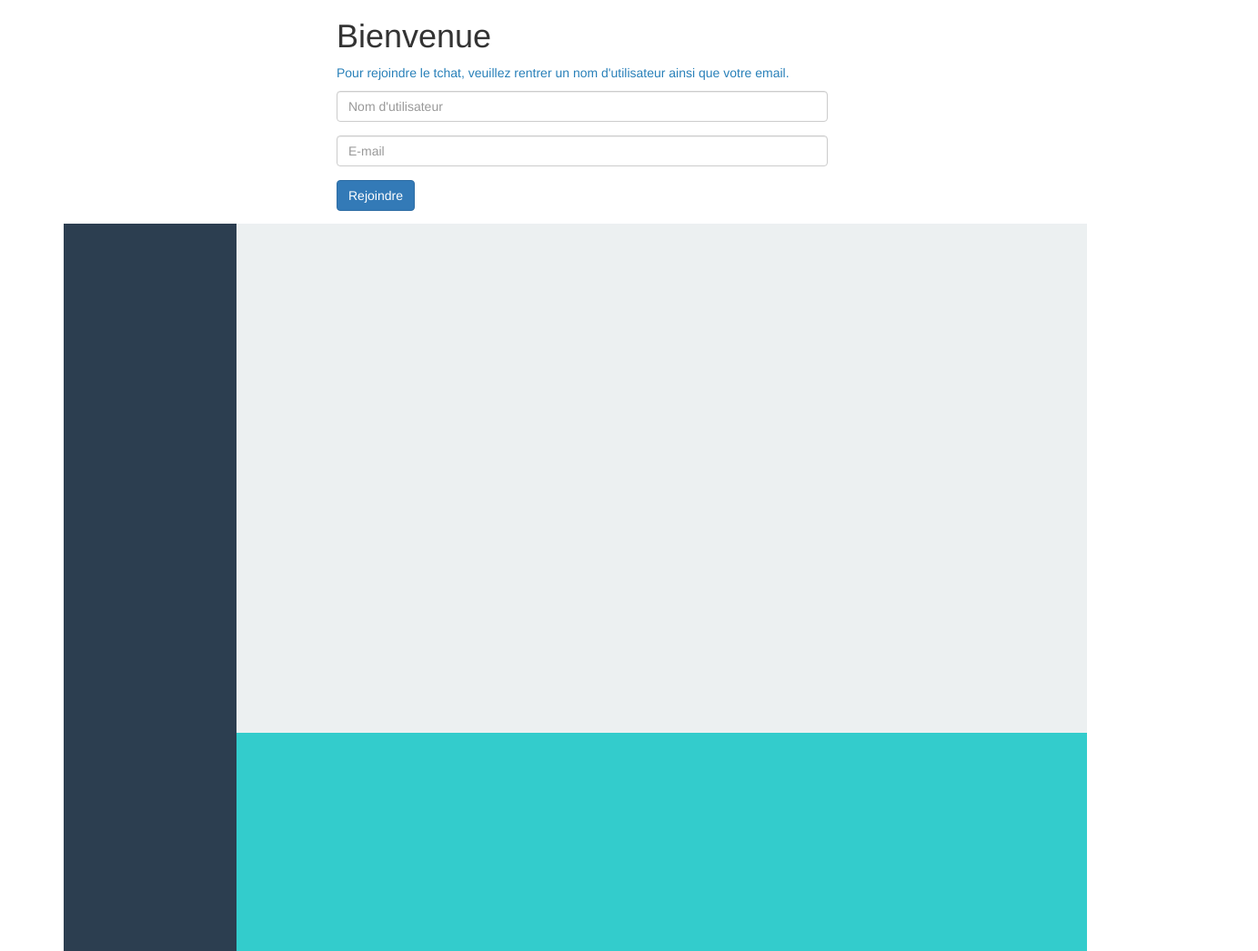
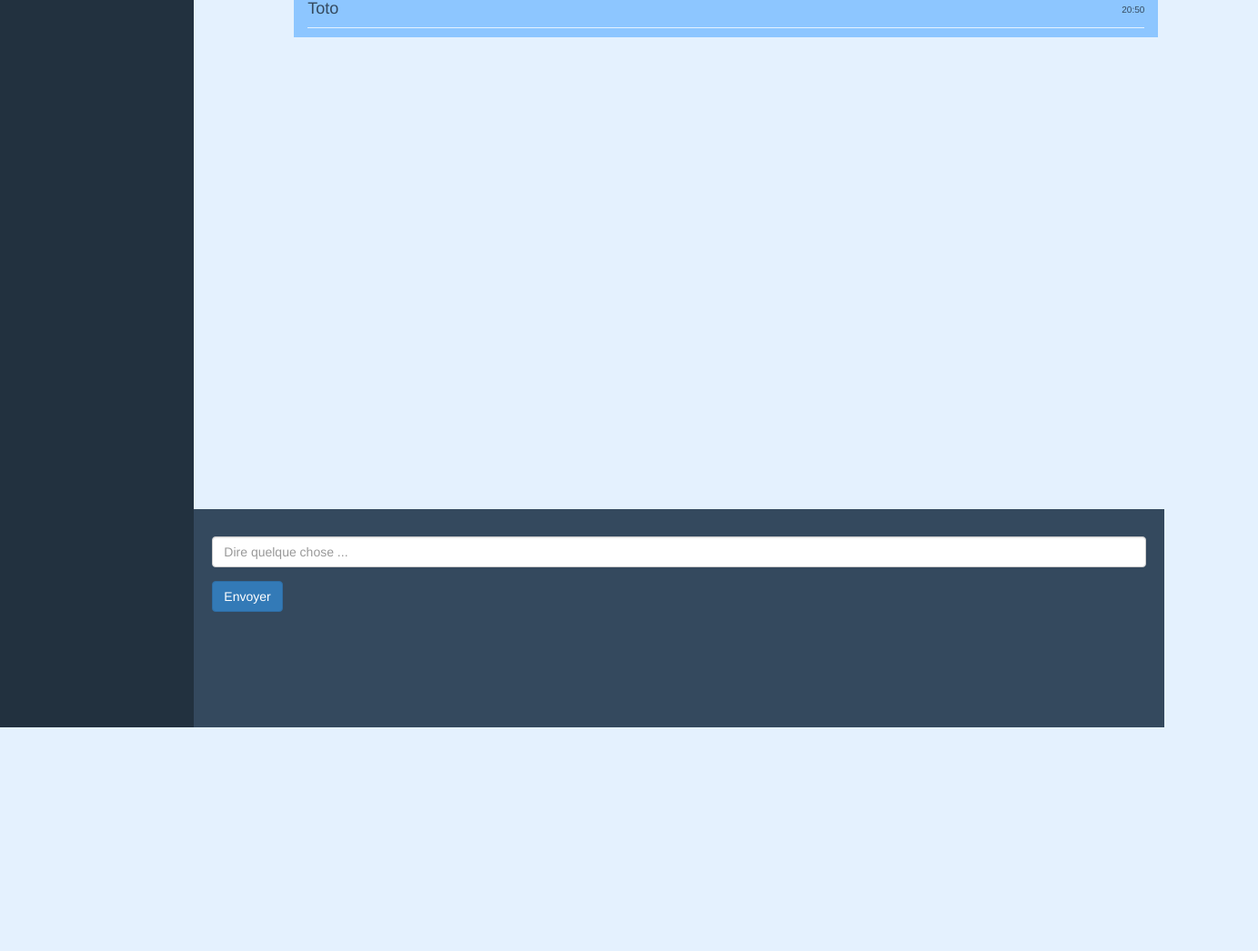
Before and after one commit to cruptus/m1_socketio, a website: page index.html in a window 1280 px wide. Shown: the whole page at 91% size, 1383 px wide, since content can reach past the window. After the commit the page ends 800 px from the top, so only its background shows below. Drawn offline with nearby package versions, Linux system fonts and the light colour scheme; no server answers.

Commit message:
Ajout newmsg

```diff
--- a/css/style.css
+++ b/css/style.css
@@ -1,3 +1,12 @@
+body{
+    background-color: #E4F1FE;
+    min-height: 150px;
+}
+
+#login{
+    margin-top: 20vh;
+}
+
 #users > img {
     margin-top: 10px;
     margin-left: auto;
@@ -10,21 +19,45 @@
 
 #users {
     height: 100vh;
-    overflow-y: auto;
-    background-color: #2C3E50;
+    min-height: 346px;
+    overflow-y: scroll;
+    background-color: #22313F;
     text-align: center;
 }
 
 .content {
     height: 70vh;
-    background-color: #ECF0F1;
+    min-height: 200px;
+    background-color: #E4F1FE;
+    overflow-y: scroll;
 }
 
 .tchat {
     height: 30vh;
-    background-color: #33CCCC;
+    min-height: 130px;
+    background-color: #34495E;
 }
 
-p{
-    color: #2980B9;
+.msg{
+    background-color: #8DC6FF;
 }
+
+h4{
+    display: inline;
+    color: #34495E;
+}
+
+h4+p{
+    display: inline;
+    font-size: 10px;
+    color: #34495E;
+    padding-left: 20px;
+    float: right;
+    line-height: 22px;
+    margin-bottom: 0;
+}
+
+hr{
+    margin: 10px 0;
+    border-color: #E4F1FE;
+}
--- a/index.html
+++ b/index.html
@@ -1,34 +1,42 @@
 <html>
 <head>
     <title>Socket IO</title>
+    <link href="https://maxcdn.bootstrapcdn.com/bootstrap/3.3.7/css/bootstrap.min.css" rel="stylesheet" integrity="sha384-BVYiiSIFeK1dGmJRAkycuHAHRg32OmUcww7on3RYdg4Va+PmSTsz/K68vbdEjh4u" crossorigin="anonymous">
     <link href="css/style.css" rel="stylesheet">
-    <link href="https://maxcdn.bootstrapcdn.com/bootstrap/3.3.7/css/bootstrap.min.css" rel="stylesheet" integrity="sha384-BVYiiSIFeK1dGmJRAkycuHAHRg32OmUcww7on3RYdg4Va+PmSTsz/K68vbdEjh4u" crossorigin="anonymous">
 </head>
 <body>
-    <div class="container">
-        <div class="col-sm-12 col-md-offset-3 col-md-6" id="login">
-            <form action="" id="loginform">
-                <h1>Bienvenue</h1>
-                <p>Pour rejoindre le tchat, veuillez rentrer un nom d'utilisateur ainsi que votre email.</p>
-                <div class="form-group">
-                    <input type="text" name="login" id="username" class="form-control" placeholder="Nom d'utilisateur">
-                </div>
-                <div class="form-group">
-                    <input type="email" name="mail" id="mail" class="form-control" placeholder="E-mail">
-                </div>
-                <input type="submit" value="Rejoindre" class="btn btn-primary">
-            </form>
-        </div>
-        <div class="col-xs-12" id="tchat">
+    <div class="container-fluid" style="padding-right: 0; padding-left: 0;">
+        <!--<div class="col-sm-12 col-md-offset-3 col-md-6" id="login">-->
+            <!--<form action="" id="loginform">-->
+                <!--<h1>Bienvenue</h1>-->
+                <!--<p>Pour rejoindre le tchat, veuillez rentrer un nom d'utilisateur ainsi que votre email.</p>-->
+                <!--<div class="form-group">-->
+                    <!--<input type="text" name="login" id="username" class="form-control" placeholder="Nom d'utilisateur">-->
+                <!--</div>-->
+                <!--<div class="form-group">-->
+                    <!--<input type="email" name="mail" id="mail" class="form-control" placeholder="E-mail">-->
+                <!--</div>-->
+                <!--<input type="submit" value="Rejoindre" class="btn btn-primary">-->
+            <!--</form>-->
+        <!--</div>-->
+        <div class="col-xs-12" id="tchat"> <!--style="display: none"-->
             <div class="row">
                 <div class="col-xs-2" id="users" style="padding-right: 0">
                 </div>
-                <div class="col-xs-10" style="padding-left: 0;">
-                    <div class="content">
-
+                <div class="col-xs-10" style="padding: 0;">
+                    <div class="container content">
+                        <div class="col-xs-offset-1 col-xs-10 msg">
+                            <h4>Toto</h4><p>20:50</p>
+                            <hr />
+                        </div>
                     </div>
-                    <div class="tchat">
-
+                    <div class="tchat" style="padding-top: 30px">
+                        <form action="#" style="padding: 0 20px" id="form">
+                            <div class="form-group" >
+                                <input type="text" name="text" id="message" class="form-control" placeholder="Dire quelque chose ...">
+                            </div>
+                            <input type="submit" value="Envoyer" class="btn btn-primary">
+                        </form>
                     </div>
                 </div>
             </div>
--- a/js/client.js
+++ b/js/client.js
@@ -13,14 +13,23 @@
      * Connecté
      */
     socket.on('logged', function () {
-       $('#login').fadeOut();
-       $('#tchat').fadeIn();
+        $('#login').fadeOut(200);
+        $('#tchat').delay(500).fadeIn(200);
+        $('#message').focus();
     });
 
     /**
-     *
+     * Envoie de message
      */
+    $('#form').submit(function (event) {
+        event.preventDefault();
+        socket.emit('newmsg', {message : $('#message').val()});
+        $('#message').val('').focus();
+    });
 
+    socket.on('newmsg', function (message) {
+
+    });
 
     /**
      * Gestion des connectées
```
Also changed, not shown: server.js (+12 -1 lines).
